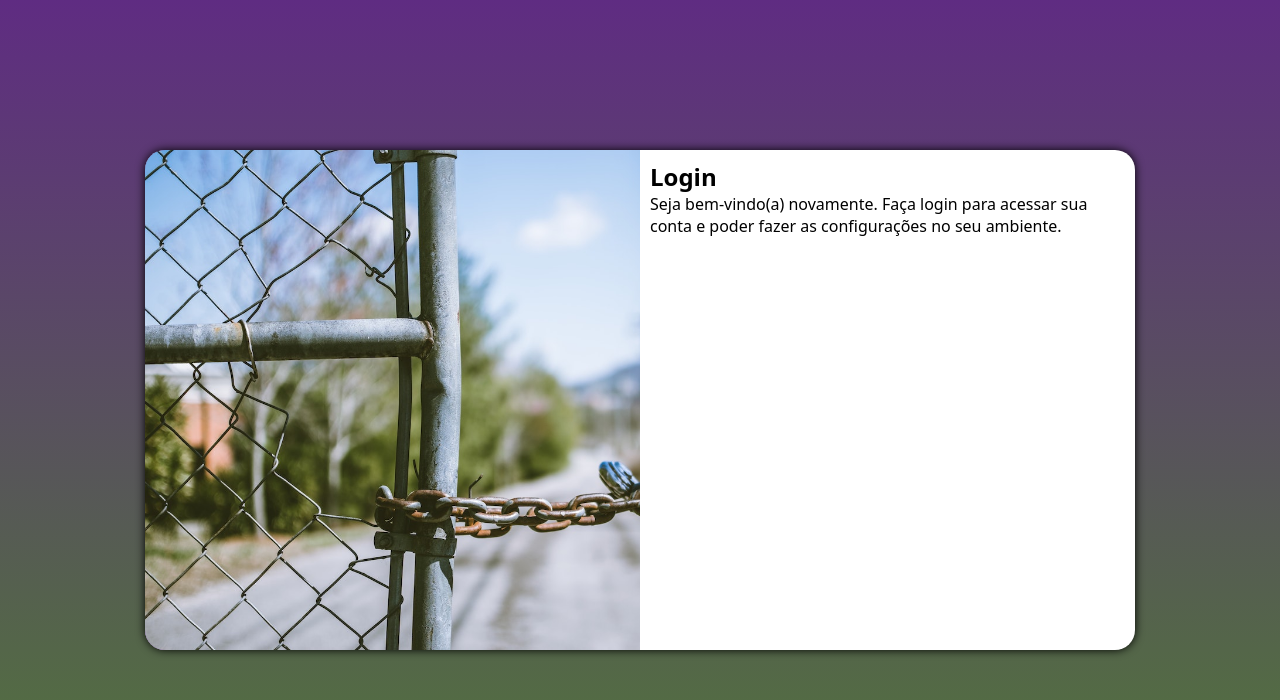
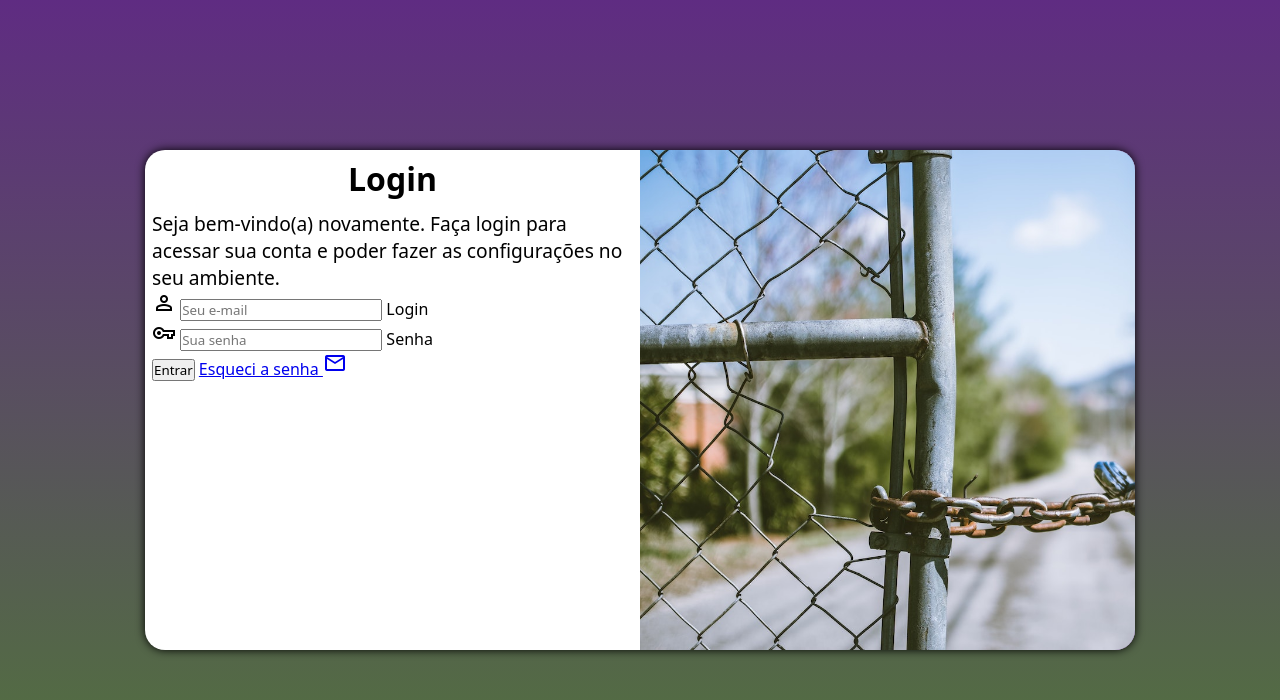
Before and after one commit to victorfreireavfs/projeto-login, a plain HTML site: page index.html in a window 1280 px wide. Drawn offline with nearby package versions, Linux system fonts and the light colour scheme.

Commit message:
incluindo formulario

```diff
--- a/estilos/media-query.css
+++ b/estilos/media-query.css
@@ -33,13 +33,21 @@
     }
 
     #imagem{
-        float: left;
+        float: right;
         width: 50%;
         height: 100%;
     }
 
     #formulario{
-        float: right;
+        float: left;
         width: 50%;
     }
+
+    #formulario  h1{
+        font-size: 2em;
+    }
+
+    #formulario p{
+        font-size: 1.2em;
+    }
 }
--- a/estilos/style.css
+++ b/estilos/style.css
@@ -52,6 +52,15 @@ main{
 }
 
 #formulario{
-    padding: 10px;
+    padding: 7px;
     display: block;
 }
+
+#formulario  h1{
+    text-align: center;
+    margin-bottom: 10px;
+}
+
+#formulario p{
+    font-size: 0.8em;
+}
--- a/index.html
+++ b/index.html
@@ -6,6 +6,7 @@
     <title>login</title>
     <link rel="stylesheet" href="estilos/style.css">
     <link rel="stylesheet" href="estilos/media-query.css">
+    <link href="https://fonts.googleapis.com/css2?family=Material+Symbols+Outlined" rel="stylesheet" />
 </head>
 <body>
     <main>
@@ -16,8 +17,20 @@
             <div id="formulario">
                 <h1>Login</h1>
                 <p>Seja bem-vindo(a) novamente. Faça login para acessar sua conta e poder fazer as configurações no seu ambiente.</p>
-                <form action="login.php" method="post">
+                <form action="login.php" method="post" autocomplete="on">
+                    <div class="campo">
+                        <span class="material-symbols-outlined">person</span>
+                        <input type="email" name="login" id="ilogin" placeholder="Seu e-mail" autocomplete="email" required maxlength="30">
+                        <label for="ilogin">Login</label>
+                    </div>
 
+                    <div class="campo">
+                        <span class="material-symbols-outlined">vpn_key</span>
+                        <input type="password" name="senha" id="isenha" placeholder="Sua senha" autocomplete="current-password" required minlength="8" maxlength="20">
+                         <label for="isenha">Senha</label>
+                    </div>
+                    <input type="submit" value="Entrar">
+                    <a href="esqueci.html"> Esqueci a senha  <span class="material-symbols-outlined">mail</span></a>
                 </form>
             </div>
         </section>
```
